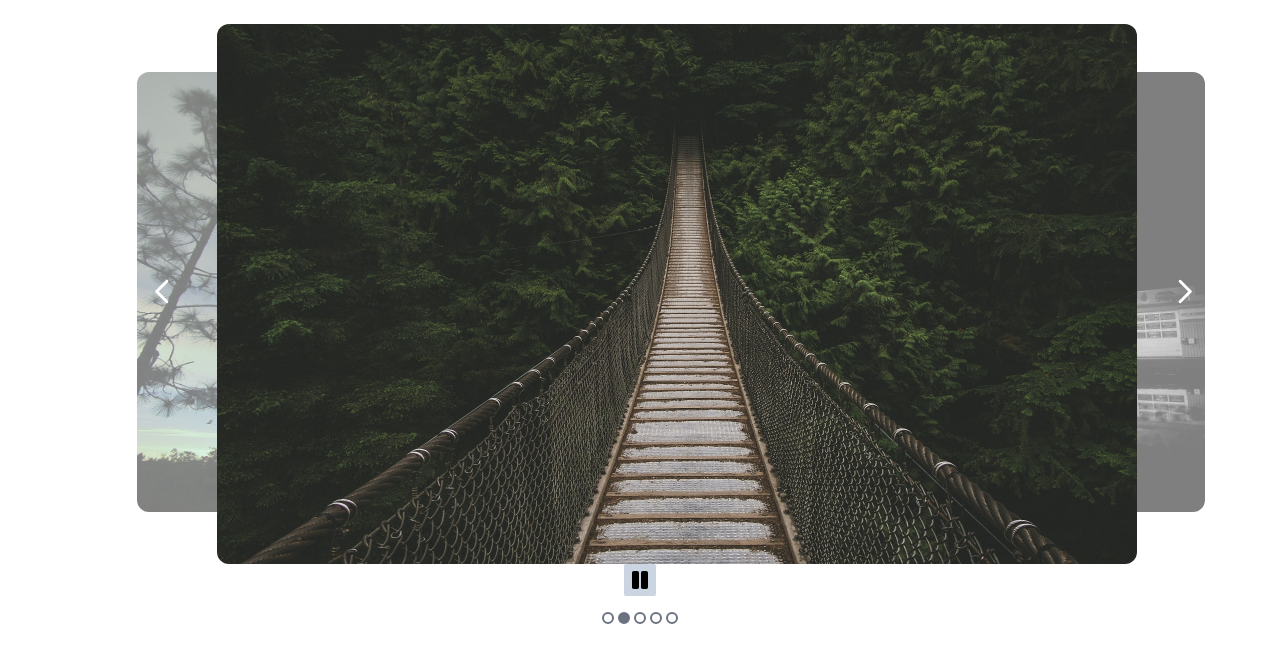
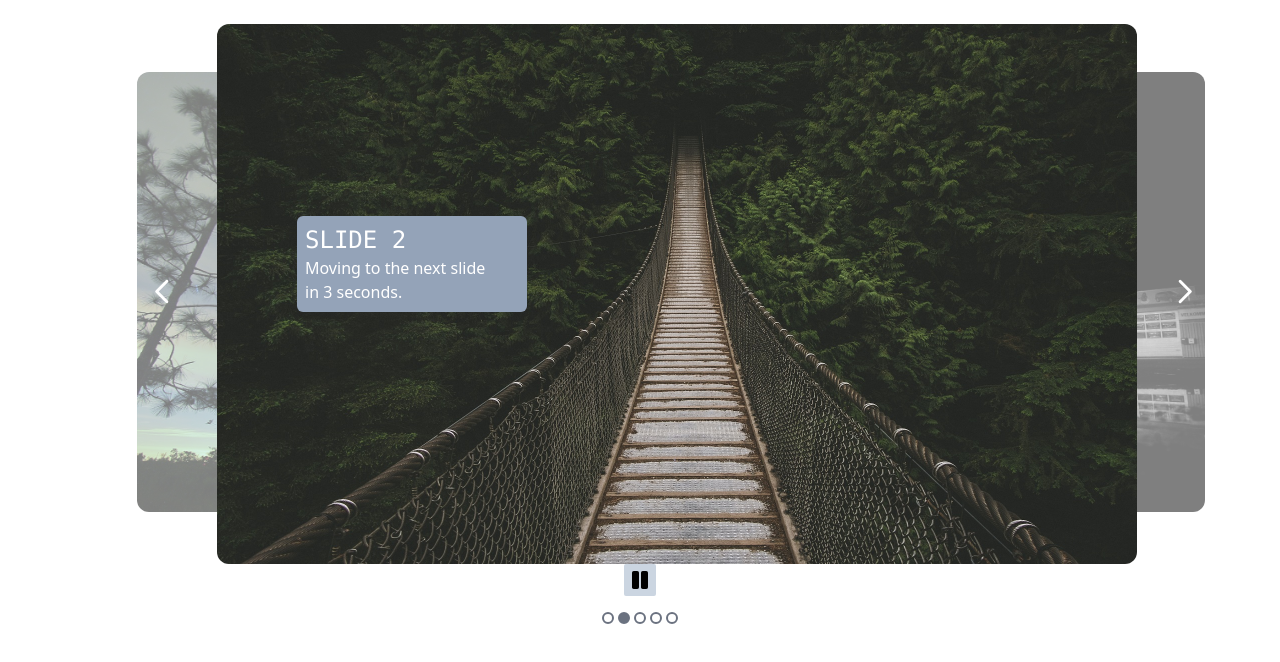
Before and after one commit to jain-d/carousel, a website: page index.html in a window 1280 px wide. Both pictures are taken after a click on the button 162 px from the left and 291 px from the top of the page. Drawn offline with Linux system fonts and the light colour scheme.

Commit message:
added ticker functionality

```diff
--- a/app.js
+++ b/app.js
@@ -2,15 +2,15 @@ const contents = document.querySelector(".cards");
 const nextButton = document.querySelector("#nextButton");
 const prevButton = document.querySelector("#prevButton");
 const indicator = document.querySelector(".indicator");
-let cards = contents.querySelectorAll("div");
+let cards = contents.querySelectorAll("figure");
 let controller = document.querySelector("#controller");
 let play = controller.querySelector("#play");
 let pause = controller.querySelector("#pause");
 let slide = true;
-let id,
-  record = 0;
+let id, id2,
+  record = 0, time = 5, timer;
 let card = Array.from(cards);
-
+let tick = Array.from(document.querySelectorAll('.timer'));
 for (f = 0; f < card.length; f++) {
   const indicatorBtn = document.createElement("button");
   indicatorBtn.classList.add("indicatorButton");
@@ -48,7 +48,7 @@ function shuffle() {
 
 function indicatorButtonSelect() {
   const contents = document.querySelector(".cards");
-  let cards = contents.querySelectorAll("div");
+  let cards = contents.querySelectorAll("figure");
   let card = Array.from(cards);
 
   if (indicatorButton[record].classList.contains("current"))
@@ -64,24 +64,29 @@ function indicatorButtonSelect() {
 }
 
 prevButton.addEventListener("click", () => {
-  if (slide) {
+  if (slide)
     clearInterval(id);
-  }
+
   hold = card.pop();
   card.unshift(hold);
   shuffle();
-  initiateSlideshow();
+
+  if (slide)
+    initiateSlideshow();
 });
 nextButton.addEventListener("click", () => {
-  if (slide) {
+  if (slide)
     clearInterval(id);
-  }
+
   next();
-  initiateSlideshow();
+
+
+  if(slide)
+    initiateSlideshow();
 });
 
 function initiateSlideshow() {
-  id = setInterval(next, 5000);
+  id = setInterval(next, (time*1000));
 }
 controller.addEventListener("click", () => {
   slide = !slide;
@@ -93,10 +98,32 @@ controller.addEventListener("click", () => {
     pause.classList.toggle("hidden");
     play.classList.toggle("hidden");
     clearInterval(id);
+    clearInterval(id2);
   }
 });
 function next() {
+  timer = time;
+  ticker();
   hold = card.shift();
   card.push(hold);
   shuffle();
 }
+function ticker(){
+  const contents = document.querySelector(".cards");
+  let cards = contents.querySelectorAll("figure");
+  let card = Array.from(cards);
+  let t;
+  id2 = setInterval(()=>{
+    timer-=1;
+    for(t=0;t<card.length;t++) {
+      if(card[t].classList.contains('card-center'))
+      {
+        break;
+      }
+    }
+    tick[t].innerHTML = timer;
+    if(timer<=1) {
+      clearInterval(id2);
+    }
+  },1000);
+}
--- a/index.html
+++ b/index.html
@@ -14,11 +14,11 @@
         <div class="w-[1006px] h-[600px] flex flex-col mx-auto">
             <div class="cards">
                 <button id="prevButton" class="text-3xl absolute top-[250px] left-2 text-white z-30"><svg width="35" height="35" fill="none" viewBox="0 0 24 24" xmlns="http://www.w3.org/2000/svg"><path d="M15.707 4.293a1 1 0 0 1 0 1.414L9.414 12l6.293 6.293a1 1 0 0 1-1.414 1.414l-7-7a1 1 0 0 1 0-1.414l7-7a1 1 0 0 1 1.414 0Z" fill="#ffffff"/></svg></button>
-                <div class="card bg-[url('./assets/sample-img1.jpg')] bg-cover"></div>
-                <div class="card bg-[url('./assets/sample-img3.jpg')] bg-cover"></div>
-                <div class="card bg-[url('./assets/sample-img2.jpg')] bg-cover"></div>
-                <div class="card bg-[url('./assets/sample-img4.jpg')] bg-cover"></div>
-                <div class="card bg-[url('./assets/sample-img5.jpg')] bg-cover"></div>
+                <figure class="card bg-[url('./assets/sample-img1.jpg')] bg-cover"><div class="w-1/4 mt-48 ml-20 p-2 bg-slate-400 text-white rounded-md"><span class="text-2xl font-mono">SLIDE 1</span><br><p class="font-sans">Moving to the next slide <br>in <span class="timer"></span> seconds.</p></div></figure>
+                <figure class="card bg-[url('./assets/sample-img3.jpg')] bg-cover"><div class="w-1/4 mt-48 ml-20 p-2 bg-slate-400 text-white rounded-md"><span class="text-2xl font-mono">SLIDE 2</span><br><p class="font-sans">Moving to the next slide <br>in <span class="timer"></span> seconds.</p></div></figure>
+                <figure class="card bg-[url('./assets/sample-img2.jpg')] bg-cover"><div class="w-1/4 mt-48 ml-20 p-2 bg-slate-400 text-white rounded-md"><span class="text-2xl font-mono">SLIDE 3</span><br><p class="font-sans">Moving to the next slide <br>in <span class="timer"></span> seconds.</p></div></figure>
+                <figure class="card bg-[url('./assets/sample-img4.jpg')] bg-cover"><div class="w-1/4 mt-48 ml-20 p-2 bg-slate-400 text-white rounded-md"><span class="text-2xl font-mono">SLIDE 4</span><br><p class="font-sans">Moving to the next slide <br>in <span class="timer"></span> seconds.</p></div></figure>
+                <figure class="card bg-[url('./assets/sample-img5.jpg')] bg-cover"><div class="w-1/4 mt-48 ml-20 p-2 bg-slate-400 text-white rounded-md"><span class="text-2xl font-mono">SLIDE 5</span><br><p class="font-sans">Moving to the next slide <br>in <span class="timer"></span> seconds.</p></div></figure>
                 <button id="nextButton" class="text-3xl absolute top-[250px] left-[1030px] text-white z-30"><svg width="35" height="35" fill="none" viewBox="0 0 24 24" xmlns="http://www.w3.org/2000/svg"><path d="M8.293 4.293a1 1 0 0 0 0 1.414L14.586 12l-6.293 6.293a1 1 0 1 0 1.414 1.414l7-7a1 1 0 0 0 0-1.414l-7-7a1 1 0 0 0-1.414 0Z" fill="#ffffff"/></svg></button>
             </div>
             <button id="controller" class="bg-slate-300 w-8 self-center rounded-sm p-1">
```
Also changed, not shown: output.css.
